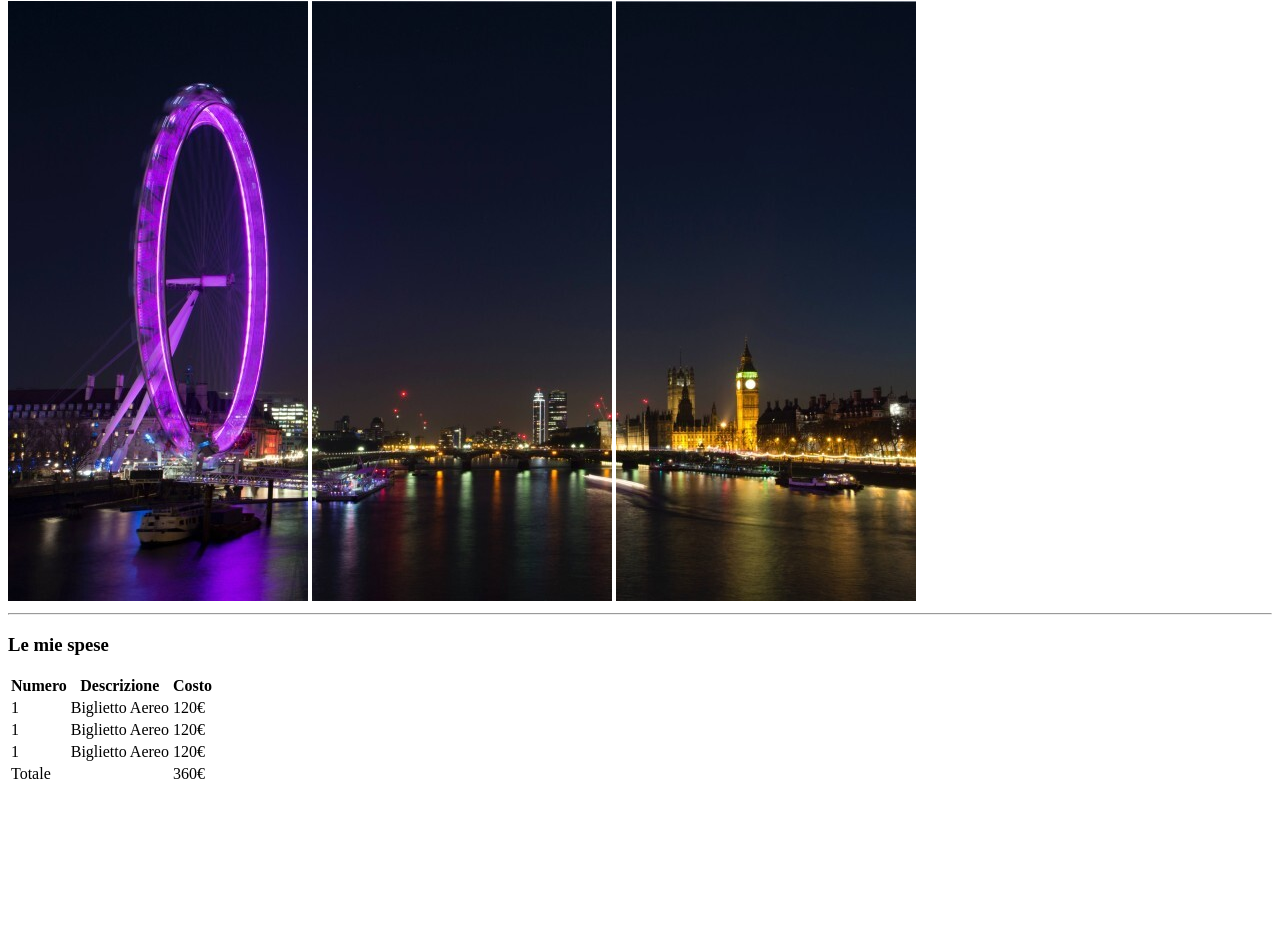
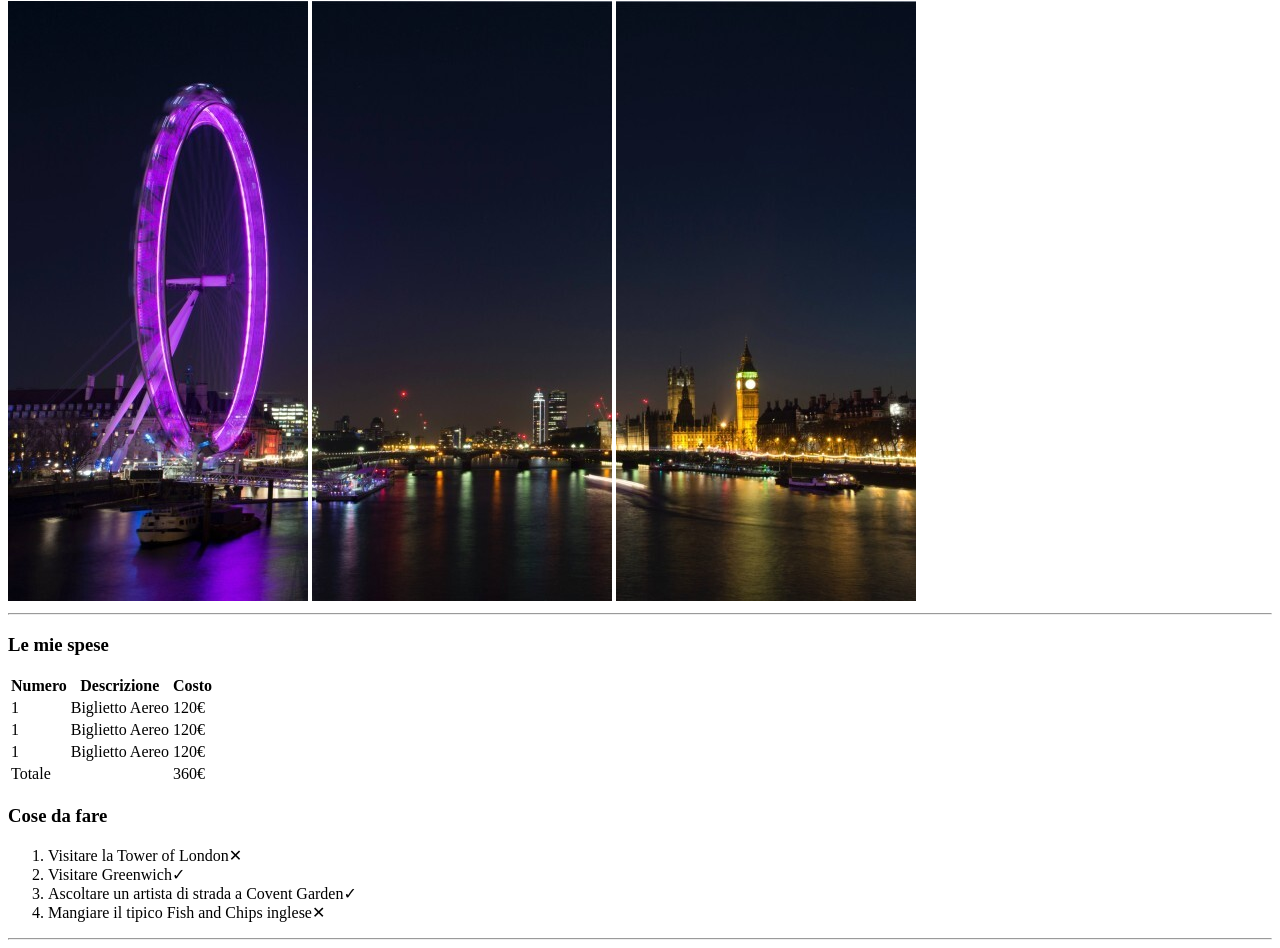
Before and after one commit to ghiottoandrea/html-london-trip, a plain HTML site: page index.html in a window 1280 px wide. Shown: the part 79-1027 px from the top of the page. Before the commit the page ends 873 px from the top, so only its background shows below. Drawn offline with Linux system fonts and the light colour scheme.

Commit message:
Add second section

```diff
--- a/index.html
+++ b/index.html
@@ -71,6 +71,22 @@
         </section>
         <!-- /Sezione "le mie spese" -->
 
+        <!-- Sezione Cose da fare -->
+        <section>
+            <h3>Cose da fare</h3>
+            <ol>
+                <li>Visitare la Tower of London&#10005;</li>
+                <li>Visitare Greenwich&#10003;</li>
+                <li>Ascoltare un artista di strada a Covent Garden&#10003;</li>
+                <li>Mangiare il tipico Fish and Chips inglese&#10005;</li>
+            </ol>
+        </section>
+        <!-- /Sezione Cose da fare -->
+
+        <hr>
+
+
+
     </main>
 
     <footer>
```
